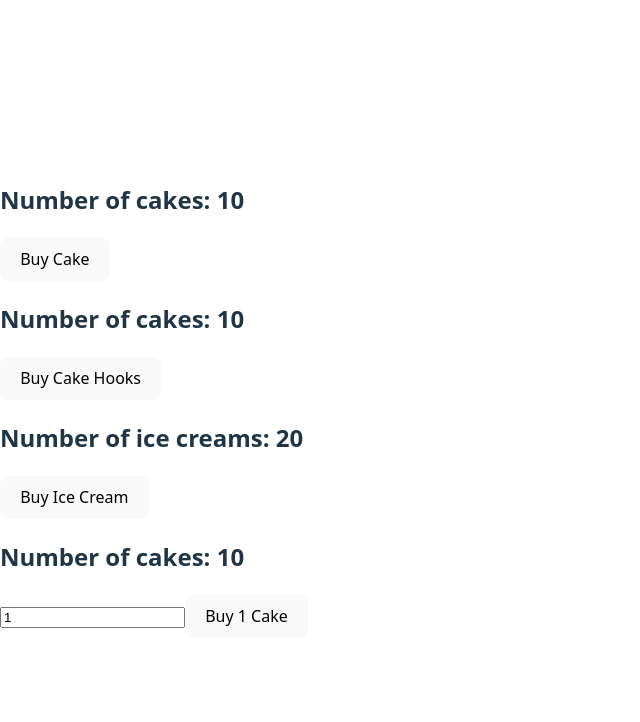
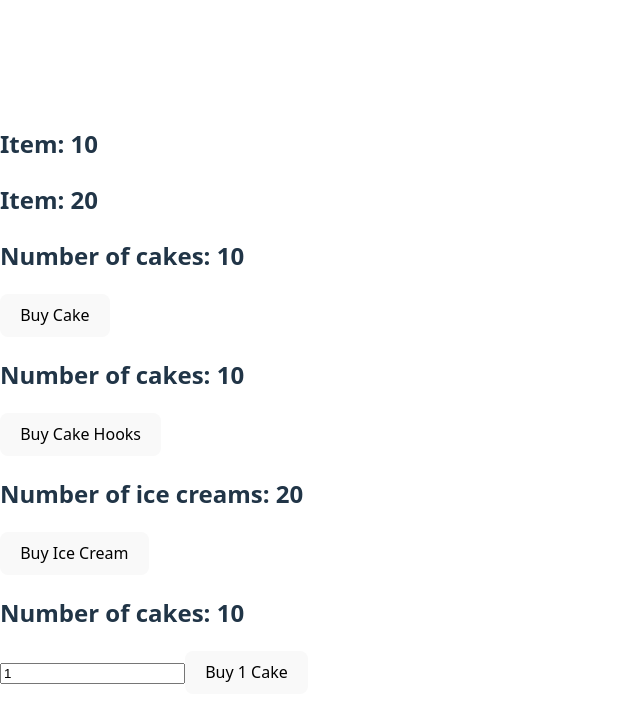
Before and after one commit to jrreda/redux-demo, a React (Vite) app: page / in a window 1280 px wide. Shown: the top 722 px of the page, without its empty margins (0-640 px from the left). Built offline with nearby package versions, Linux system fonts and the light colour scheme.

Commit message:
mapStateToProps

```diff
--- a/src/App.jsx
+++ b/src/App.jsx
@@ -4,11 +4,14 @@ import IceCreamContainer from './components/iceCreamContainer'
 import { Provider } from 'react-redux'
 import store from './redux/store'
 import NewCakeContainer from './components/NewCakeContainer'
+import ItemContainer from './components/ItemContainer'
 
 function App() {
   return (
     <Provider store={store}>
       <div>
+        <ItemContainer cake />
+        <ItemContainer />
         <CakeContainer />
         <HooksCakeContainer />
         <IceCreamContainer />
--- /dev/null
+++ b/src/components/ItemContainer.jsx
@@ -0,0 +1,18 @@
+import React from 'react'
+import { connect } from 'react-redux'
+
+function ItemContainer({ item }) {
+  return (
+    <div>
+        <h2>Item: {item}</h2>
+    </div>
+  )
+}
+
+const mapStateToProps = (state, ownProps) => {
+  return {
+    item: ownProps.cake ? state.cake.numOfCakes : state.iceCream.numOfIceCreams,
+  };
+};
+
+export default connect(mapStateToProps)(ItemContainer);
```
